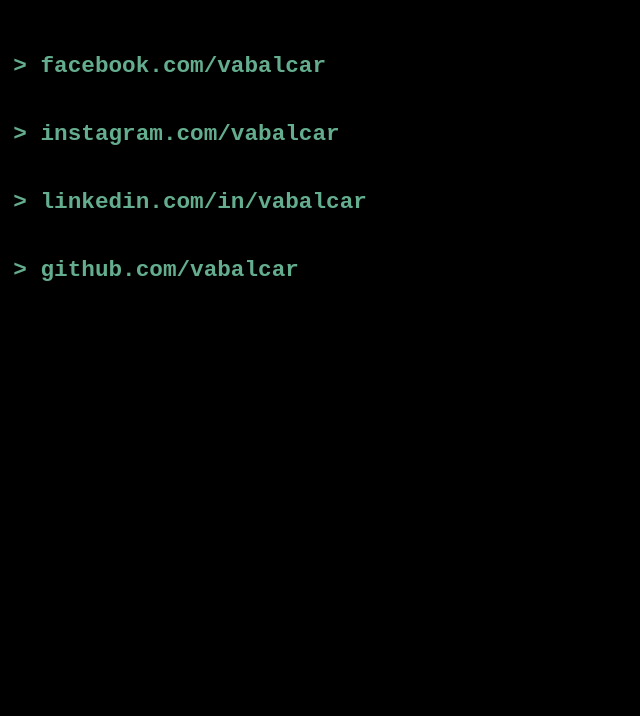
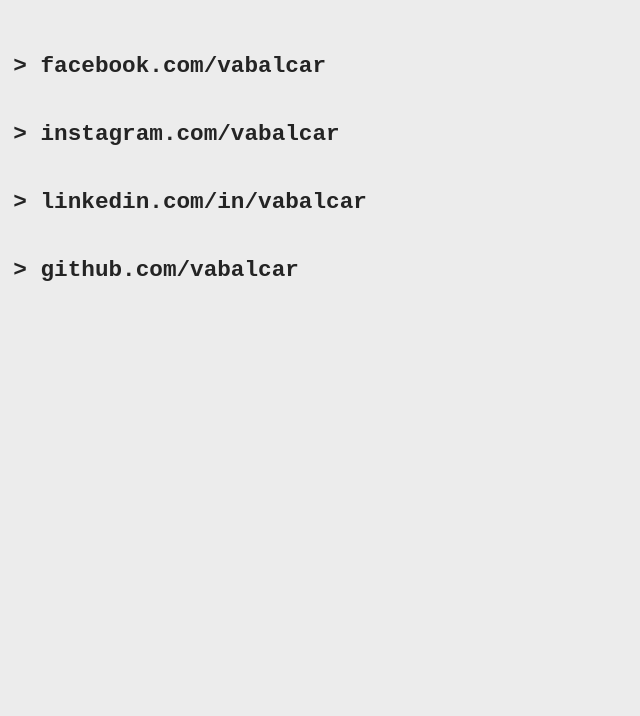
Before and after one commit to vabalcar/PersonalWebsite, a plain HTML site: page index.html in a window 1280 px wide. Shown: the part 84-800 px from the top of the page, without its empty margins (0-640 px from the left). Drawn offline with Linux system fonts and the light colour scheme; files whose address does not match are found by name.

Commit message:
Colors set by system color scheme

```diff
--- a/styles/main.css
+++ b/styles/main.css
@@ -1,9 +1,17 @@
 html {
     --fg-color: #64AD8E;
     --bg-color: black;
+
     --headline-font-size: 20pt;
     --li-font-size: 17pt;
     --content-font-size: 15pt;
+}
+
+@media (prefers-color-scheme: light) {
+    html {
+        --fg-color: #242424;
+        --bg-color: #ECECEC;
+    }
 }
 
 body {
```
